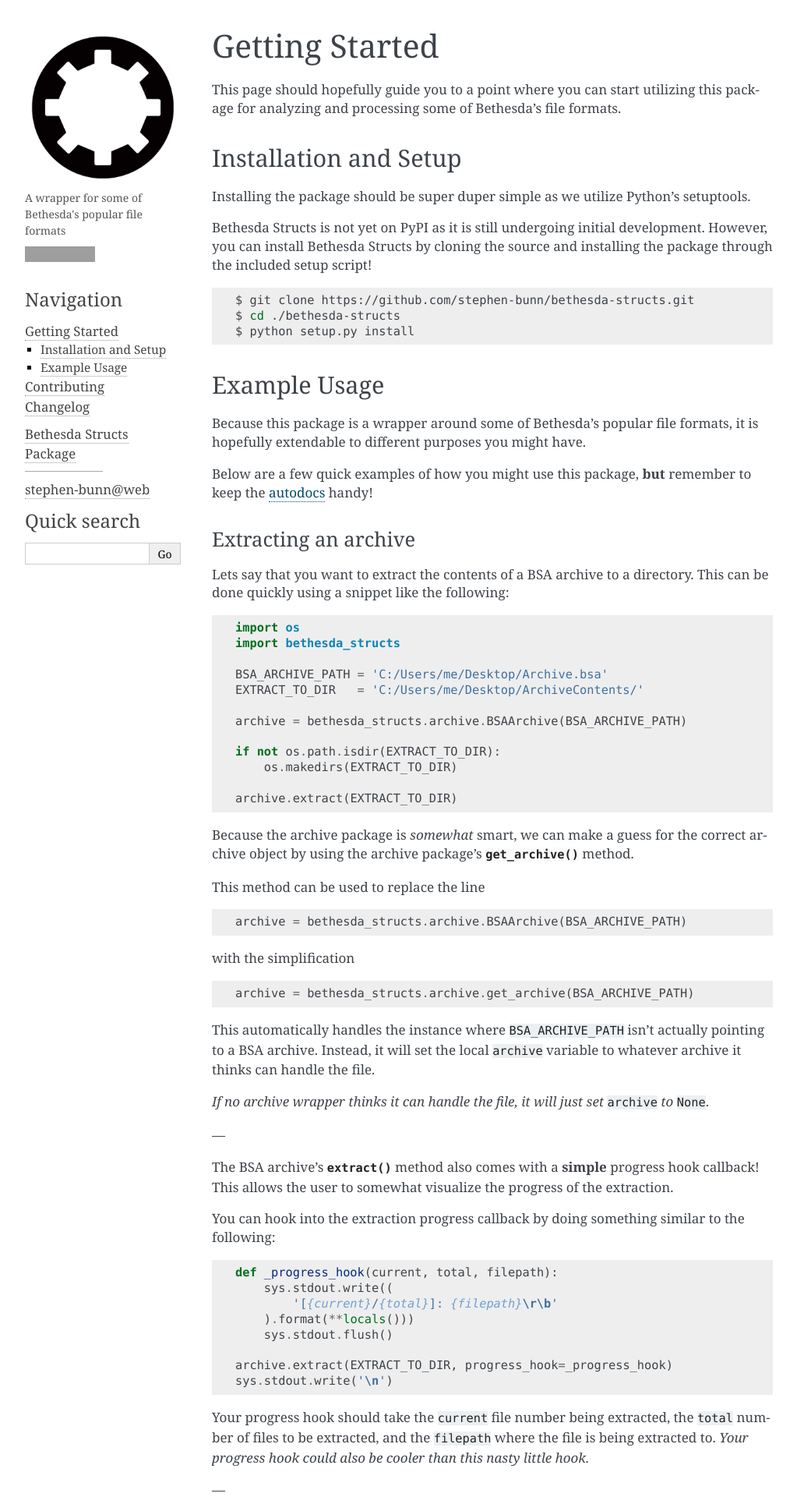
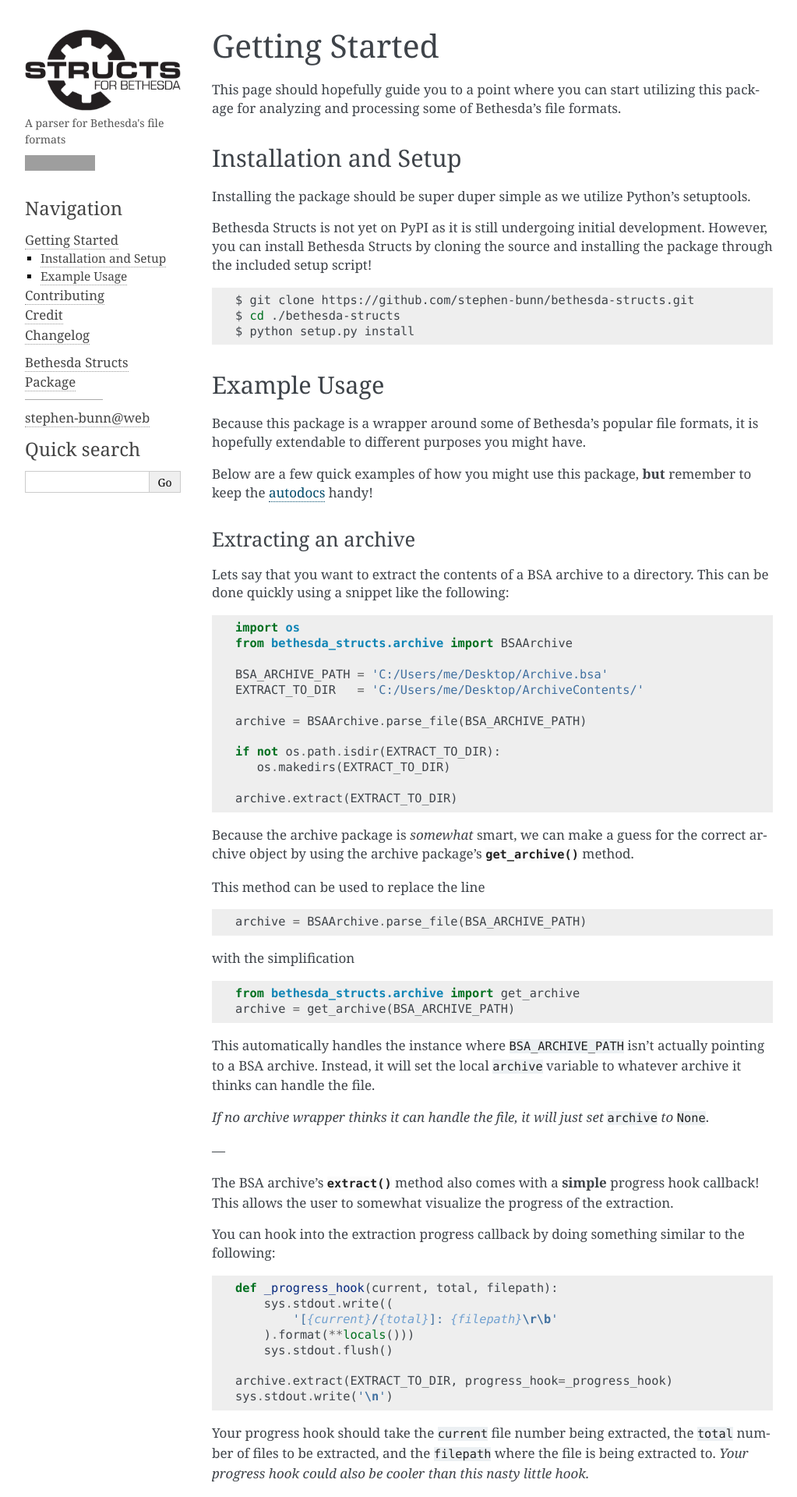
Before and after one commit to stephen-bunn/bethesda-structs, a Sphinx documentation site: the page built from docs/source/getting-started.rst, in a window 1280 px wide. Shown: the top 1920 px of the page at 78% size, without its empty margins (118-1141 px from the left). Built offline with Sphinx 7.4.7, drawn with Linux system fonts in a browser that asks for light colours; some of the changed text lies outside the part shown; grey boxes are pictures that could not be loaded.

```diff
--- a/bethesda_structs/__version__.py
+++ b/bethesda_structs/__version__.py
@@ -3,7 +3,7 @@
 
 __name__ = "bethesda-structs"
 __repo__ = "https://github.com/stephen-bunn/bethesda-structs"
-__description__ = "A wrapper for some of Bethesda's popular file formats"
+__description__ = "A parser for Bethesda's file formats"
 __version__ = "0.0.1"
 __author__ = "Stephen Bunn"
 __contact__ = "stephen@bunn.io"
--- /dev/null
+++ b/docs/source/_static/css/custom.css
@@ -0,0 +1,5 @@
+
+.header-text {
+    font-weight: 800 !important;
+    font-size: 72px !important;
+}
--- a/docs/source/conf.py
+++ b/docs/source/conf.py
@@ -97,6 +97,7 @@ todo_include_todos = False
 
 html_theme_path = [alabaster.get_path()]
 html_theme = "alabaster"
+html_favicon = "_static/img/favicon.png"
 html_sidebars = {
     "**": [
         "about.html",
@@ -111,18 +112,17 @@ html_sidebars = {
 # documentation.
 
 html_theme_options = {
-    "logo": "logo.png",
+    "logo": "img/logo.png",
     "description": __version__.__description__,
     "github_user": "stephen-bunn",
     "github_repo": "bethesda-structs",
-    "github_type": "watch",
-    "github_count": False,
+    "github_type": "star",
     "analytics_id": "UA-110798724-2",
     "page_width": "1000px",
     "sidebar_collapse": True,
     "extra_nav_links": {
         "stephen-bunn@web": "http://stephen.bunn.io/",
-    }
+    },
 }
 
 # Add any paths that contain custom static files (such as style sheets) here,
@@ -200,3 +200,7 @@ intersphinx_mapping = {
     "python": ("https://docs.python.org/3.6/", None),
     "construct": ("https://construct.readthedocs.io/en/latest/", None),
 }
+
+
+def setup(app):
+    app.add_stylesheet('css/custom.css')
--- a/docs/source/getting-started.rst
+++ b/docs/source/getting-started.rst
@@ -16,9 +16,9 @@ However, you can install Bethesda Structs by cloning the source and installing t
 
 .. code-block:: bash
 
-    $ git clone https://github.com/stephen-bunn/bethesda-structs.git
-    $ cd ./bethesda-structs
-    $ python setup.py install
+   $ git clone https://github.com/stephen-bunn/bethesda-structs.git
+   $ cd ./bethesda-structs
+   $ python setup.py install
 
 
 Example Usage
@@ -37,18 +37,18 @@ This can be done quickly using a snippet like the following:
 
 .. code-block:: python
 
-    import os
-    import bethesda_structs
+   import os
+   from bethesda_structs.archive import BSAArchive
 
-    BSA_ARCHIVE_PATH = 'C:/Users/me/Desktop/Archive.bsa'
-    EXTRACT_TO_DIR   = 'C:/Users/me/Desktop/ArchiveContents/'
+   BSA_ARCHIVE_PATH = 'C:/Users/me/Desktop/Archive.bsa'
+   EXTRACT_TO_DIR   = 'C:/Users/me/Desktop/ArchiveContents/'
 
-    archive = bethesda_structs.archive.BSAArchive(BSA_ARCHIVE_PATH)
+   archive = BSAArchive.parse_file(BSA_ARCHIVE_PATH)
 
-    if not os.path.isdir(EXTRACT_TO_DIR):
-        os.makedirs(EXTRACT_TO_DIR)
+   if not os.path.isdir(EXTRACT_TO_DIR):
+      os.makedirs(EXTRACT_TO_DIR)
 
-    archive.extract(EXTRACT_TO_DIR)
+   archive.extract(EXTRACT_TO_DIR)
 
 Because the archive package is `somewhat` smart, we can make a guess for the correct archive object by using the archive package's :func:`~bethesda_structs.archive.get_archive` method.
 
@@ -56,13 +56,14 @@ This method can be used to replace the line
 
 .. code-block:: python
 
-    archive = bethesda_structs.archive.BSAArchive(BSA_ARCHIVE_PATH)
+   archive = BSAArchive.parse_file(BSA_ARCHIVE_PATH)
 
 with the simplification
 
 .. code-block:: python
 
-    archive = bethesda_structs.archive.get_archive(BSA_ARCHIVE_PATH)
+   from bethesda_structs.archive import get_archive
+   archive = get_archive(BSA_ARCHIVE_PATH)
 
 This automatically handles the instance where ``BSA_ARCHIVE_PATH`` isn't actually pointing to a BSA archive.
 Instead, it will set the local ``archive`` variable to whatever archive it thinks can handle the file.
@@ -99,7 +100,7 @@ Simply give the path to a BA2 archive and decompress and extract the archived co
 
     BA2_ARCHIVE_PATH = 'C:/Users/me/Desktop/Archive.ba2'
 
-    archive = bethesda_structs.archive.get_archive(BA2_ARCHIVE_PATH)
+    archive = get_archive(BA2_ARCHIVE_PATH)
 
     if not os.path.isdir(EXTRACT_TO_DIR):
         os.makedirs(EXTRACT_TO_DIR)
@@ -117,13 +118,13 @@ You can get a list of these names like this:
 .. code-block:: python
 
     import os
-    import bethesda_structs
+    from bethesda_structs.plugin.fnv import FNVPlugin
 
-    TES_PLUGIN_PATH = 'C:/Users/me/Desktop/Archive.esp'
+    FNV_PLUGIN_PATH = 'C:/Users/me/Desktop/Archive.esp'
 
-    plugin = bethesda_structs.plugin.get_plugin(TES_PLUGIN_PATH)
+    plugin = FNVPlugin.parse_file(TES_PLUGIN_PATH)
     print([
-        field.data
-        for field in plugin.header.fields
-        if feild.type == b'MAST'
+        subrecord.data
+        for subrecord in plugin.container.header.subrecords
+        if subrecord.type == 'MAST'
     ])
```
Also changed, not shown: CHANGELOG.rst (+9 -4 lines), README.rst (+12 -17 lines), docs/source/credit.rst (added, +28 -0 lines), docs/source/index.rst (+13 -24 lines), setup.py (+50 -62 lines), docs/source/_static/img/favicon.png (added), docs/source/_static/img/logo.png (added), docs/source/_static/logo.png (deleted), 2 other files.
